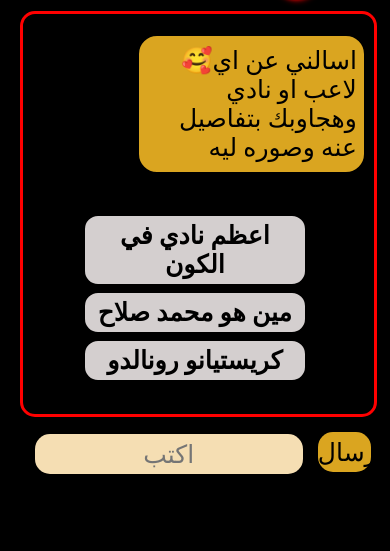
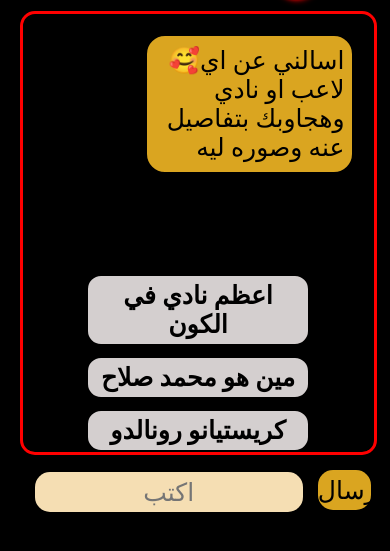
Before and after one commit to fathymohsen/corachat, a plain HTML site: page index.html in a window 390 px wide. Shown: the part 59-610 px from the top of the page. Drawn offline with Linux system fonts and the light colour scheme.

Commit message:
Update style.css

```diff
--- a/code/style.css
+++ b/code/style.css
@@ -85,13 +85,11 @@ header {
     min-height: 40px;
     max-width: 60%;
     padding: 10px 7px;
-    text-align: right;
     border-radius: 20px;
     color: black;
     font-size: 25px;
     border: 2px solid black;
-    position: relative;
-    left: 33%;
+    margin-left: 35%;
 }
 .input{
     display: flex;
@@ -135,31 +133,15 @@ header {
         font-size: 9px;
     }
     #chat{
-      left:27% ;
+      left:27%;
       max-width:60%
     }
     #cora{
         width: 44px;
         height: 44px;
     }
-    .eqt span{
-        display: block;
-        margin: 5px 80px;
-        width: 80px;
-        position: relative;
-       bottom: 150px;
-    }
 }
-@media (max-width:650px) {
-        .eqt span{
-        display: block;
-        margin: 5px 60px;
-        width: 90px;
-        position: relative;
-        bottom: 200px;
-    }
 
-}
 .eqt span{
     color: black;
     background: rgb(212, 207, 207);
@@ -171,13 +153,13 @@ header {
     font-weight:bold ;
     cursor: pointer;
     width: 60%;
+    display: block;
+    margin: auto;
+    margin-top: 10px ;
 
 }
 .eqt{
-    text-align: center;
-    position: relative;
-    top: 220px;
-
+margin-top: 100px;
 }
 .eqt span:hover{
     background: green;
```
